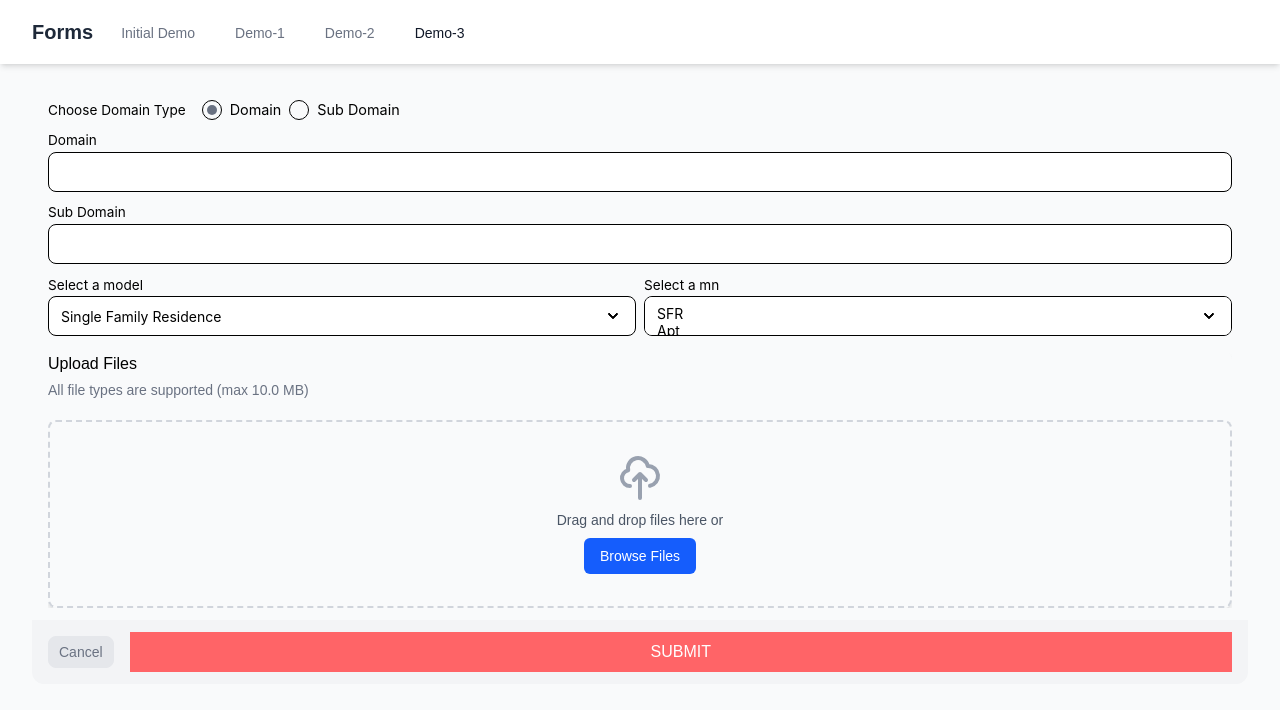
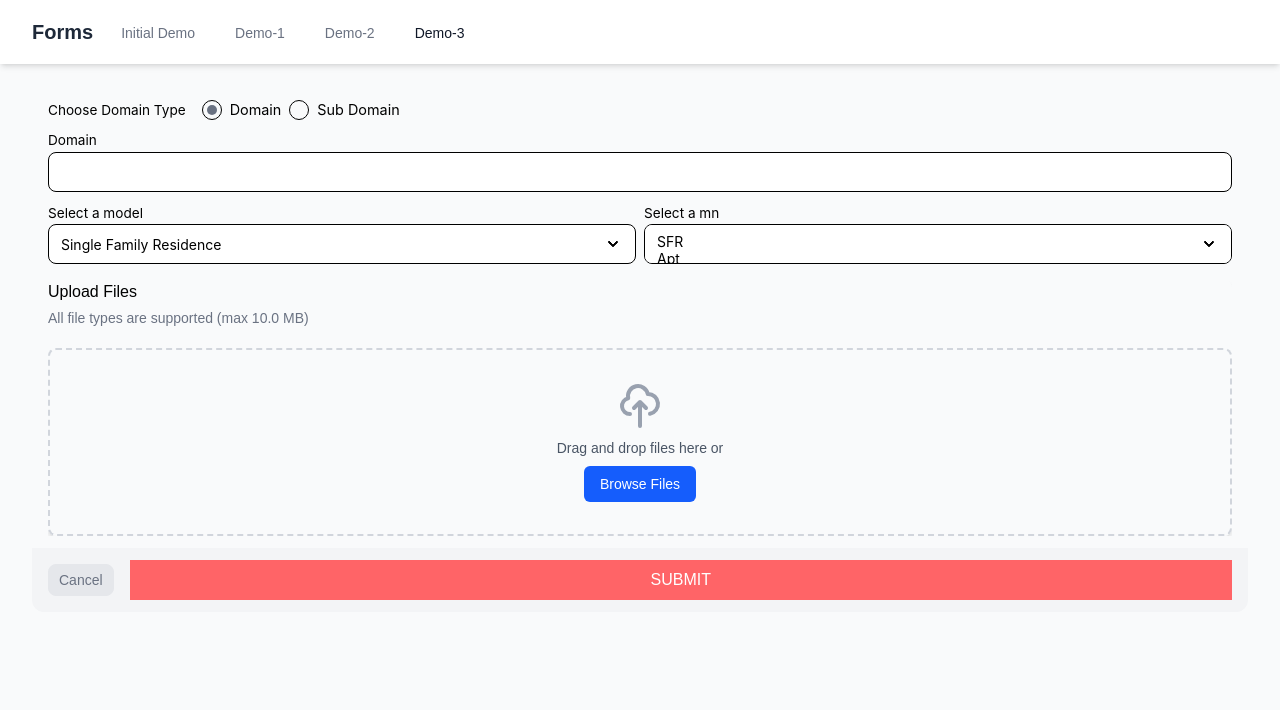
Before and after one commit to dmr-911/form-generator, a Next.js app: page /demo-3 in a window 1280 px wide. Shown: the top 710 px of the page. Built offline with nearby package versions, Linux system fonts and the light colour scheme.

Commit message:
fix: signature form

```diff
--- a/core/DynamicForm/components/SignaturePanel/index.tsx
+++ b/core/DynamicForm/components/SignaturePanel/index.tsx
@@ -1,8 +1,6 @@
 "use client";
 import React, {
-  forwardRef,
   useEffect,
-  useImperativeHandle,
   useRef,
   useState,
 } from "react";
@@ -21,6 +19,8 @@ const SignaturePanel = ({
   // eslint-disable-next-line @typescript-eslint/no-unused-vars
   onSignatureEnd,
   formik,
+  labelPosition = "above",
+  labelClassName = "text-sm",
   ...props
 }: SignaturePenalProps) => {
   // Forward the ref to the parent component
@@ -68,8 +68,39 @@ const SignaturePanel = ({
     }
   };
 
+    // Render the label based on the labelPosition prop
+    const renderLabel = () => {
+      const defaultLabelClass = "text-sm font-medium";
+
+      switch (labelPosition) {
+        case "above":
+          return (
+            <label
+              htmlFor={props.name}
+              className={`block mb-2 ${defaultLabelClass} ${labelClassName}`}
+            >
+              {props.label}
+            </label>
+          );
+        case "top-center":
+          return (
+            <div className={`bg-primary-500 dark:bg-muted-600 text-white py-1 px-4 absolute rounded-lg top-2 left-1/2 transform -translate-x-1/2 select-none ${labelClassName}`}>
+              {props.label}
+            </div>
+          );
+        case "top-left":
+        default:
+          return (
+            <div className={`bg-primary-500 dark:bg-muted-600 text-white py-1 px-2 absolute rounded-lg top-2 left-2 select-none ${labelClassName}`}>
+              {props.label}
+            </div>
+          );
+      }
+    };
+
   return (
     <div className="w-full relative mr-4 rounded-lg">
+      {labelPosition === "above" && renderLabel()}
       <SignaturePad
         ref={ref}
         onEnd={() => handleSignatureEnd(props.name, ref)}
@@ -91,12 +122,12 @@ const SignaturePanel = ({
           handleSignatureEnd(props.name, ref);
           formik && formik.setFieldValue(props.name, "");
         }}
-        className="w-full mt-4"
+        className="w-full mt-2 text-sm cursor-pointer"
         type="button"
       >
         Clear and draw again
       </button>
-      <div className="bg-primary-500 dark:bg-muted-600 text-white py-1 px-2 absolute rounded-lg top-2 left-2 select-none">
+      <div className="dark:bg-muted-600 text-white py-1 px-2 absolute rounded-lg top-2 left-2 select-none">
         {props.label}
       </div>
     </div>
--- a/core/DynamicForm/index.tsx
+++ b/core/DynamicForm/index.tsx
@@ -777,16 +777,12 @@ const DynamicForm = ({
 export default DynamicForm;
 
 export const InputRenderrer = (input: any) => {
-  const [isOpen, setOpen] = useState(false);
   const signRef = useRef(null);
-  const initialsRef = useRef(null);
   const { type, ...rest } = input || {};
   switch (type) {
     case "email":
       return <Input type="email" {...rest} autoComplete="new-password" />;
     case "password":
-      // return <Input type="password" {...rest} />;
-      // return <Input type="password" {...rest} />;
       return <Password type="password" {...rest} autoComplete="new-password" />;
     // case 'phone':
     //   return <Phone {...rest} />;
@@ -794,21 +790,6 @@ export const InputRenderrer = (input: any) => {
       return <Number type="number" {...rest} />;
     case "select":
       return <Select {...rest} />;
-
-    // case 'document-editor':
-    //   return (
-    //     <div>
-    //       <label htmlFor={rest?.name} className="truncate font-sans text-[.85rem] text-muted-400">
-    //         {rest?.label}
-    //       </label>
-    //       <DocumentBuilder
-    //         initialHtmlString={rest?.value}
-    //         setValue={(e: string) => {
-    //           rest.formik.setFieldValue(rest.name, e);
-    //         }}
-    //       />
-    //     </div>
-    //   );
 
     case "file":
       return (
@@ -820,7 +801,6 @@ export const InputRenderrer = (input: any) => {
             multiple={rest?.multiple}
             acceptedFileTypes={["image/png", "image/jpeg", "application/pdf"]}
           />
-
         </>
       );
 
@@ -870,8 +850,6 @@ export const InputRenderrer = (input: any) => {
           );
 
         default:
-
-        return null
           return (
             <Select error={getIn(rest.formik.errors, rest.name)} {...rest} />
           );
@@ -887,48 +865,10 @@ export const InputRenderrer = (input: any) => {
       return <CheckboxGroup {...rest} />;
 
     case "signature":
-      return <SignaturePanel ref={signRef} {...rest} />;
+      return <SignaturePanel {...rest} />;
 
-    // case 'initials':
-    //   return <SignaturePanel ref={initialsRef} {...rest} />;
 
     default:
-      switch (input.variant) {
-        case "address-autocomplete":
-          return null;
-        // return (
-        //   <>
-        //     <SearchAddressWithAutocomplete
-        //       label={rest?.label}
-        //       errors={rest?.formik?.errors}
-        //       name={rest?.name}
-        //       formik={rest?.formik}
-        //       withMap={rest?.withMap}
-        //       onChange={(values, fullAddress) => {
-        //         if (values?.latitude) {
-        //           // Only update if the new values are different
-        //           Object.keys(values || {}).forEach((key) => {
-        //             if (rest?.formik?.values?.[key] !== values[key]) {
-        //               rest?.formik?.setFieldValue(key, values[key]);
-        //             }
-        //           });
-        //         }
-
-        //         // Set the full address if it exists and is different
-        //         if (fullAddress && rest?.formik?.values?.[rest.name] !== fullAddress) {
-        //           rest.formik.setFieldValue(rest.name, fullAddress);
-        //         }
-        //       }}
-        //       error={rest?.formik?.errors?.[rest?.name] && rest?.formik?.touched?.[rest?.name]}
-        //       onBlur={rest?.formik?.handleBlur}
-        //       defaultValue={rest?.formik?.values?.[rest?.name]}
-        //     />
-        //     <FormError name={rest?.name} formik={rest?.formik} helperText={``} />
-        //   </>
-        // );
-
-        default:
-          return <Input type={type} {...rest} autoComplete="new-password" />;
-      }
+      return <Input type={type} {...rest} autoComplete="new-password" />;
   }
 };
--- a/package.json
+++ b/package.json
@@ -32,6 +32,7 @@
     "autoprefixer": "^10.4.20",
     "eslint": "^9",
     "eslint-config-next": "15.2.1",
+    "microbundle": "^0.15.1",
     "postcss": "^8.5.3",
     "postcss-import": "^16.1.0",
     "typescript": "^5"
--- a/src/app/demo-2/page.tsx
+++ b/src/app/demo-2/page.tsx
@@ -1,10 +1,11 @@
-
-"use client"
-import React from "react";
+"use client";
+import React, { useRef } from "react";
 import { DynamicForm, FormData } from "../../../core";
 import Button from "../../../core/DynamicForm/components/Button";
 
 const PageTwo = () => {
+  const signRef = useRef(null);
+  const spouseSignatureRef = useRef(null);
   const setNewPasswordData: FormData = {
     name: "SetNewPassword",
     grid: 2,
@@ -77,17 +78,55 @@ const PageTwo = () => {
           },
         },
       },
+      {
+        index: 3,
+        widths: {
+          default: "100%",
+          greaterThan1440: "50%",
+          between890And1440: "50%",
+          between600And890: "100%",
+        },
+        type: "signature",
+        name: "buyer_signature",
+        label: "Signature",
+        variant: "M",
+        labelClass: "text-sm",
+        ref: signRef,
+        required: true,
+        validation: {
+          type: "string",
+          validations: {},
+        },
+      },
+      {
+        index: 4,
+        widths: {
+          default: "100%",
+          greaterThan1440: "50%",
+          between890And1440: "50%",
+          between600And890: "100%",
+        },
+        type: "signature",
+        name: "spouse_signature",
+        label: "Spouse Signature",
+        variant: "M",
+        labelClass: "text-sm",
+        ref: spouseSignatureRef,
+        required: true,
+        validation: {
+          type: "string",
+          validations: {},
+        },
+      },
     ] as any[],
   };
   return (
     <DynamicForm formData={setNewPasswordData}>
-        <div className="col-span-full mt-3">
-          <button
-
-          className="!h-11 w-full uppercase bg-red-400 text-white">
-            Save
-          </button>
-        </div>
+      <div className="col-span-full mt-3">
+        <button className="!h-11 w-full uppercase bg-red-400 text-white">
+          Save
+        </button>
+      </div>
     </DynamicForm>
   );
 };
--- a/src/app/demo-3/page.tsx
+++ b/src/app/demo-3/page.tsx
@@ -68,10 +68,10 @@ const DemoThree = () => {
         label: "Domain",
         name: "domain",
         loading: false,
-        // depends: {
-        //   condition: "AND",
-        //   rules: [{ name: "domain-type", operator: "eq", value: "domain" }],
-        // },
+        depends: {
+          condition: "AND",
+          rules: [{ name: "domain-type", operator: "eq", value: "domain" }],
+        },
         requiredEnabled: {
           condition: "AND",
           rules: [{ name: "domain-type", operator: "eq", value: "domain" }],
@@ -93,10 +93,10 @@ const DemoThree = () => {
         id: "sub-domain",
         label: "Sub Domain",
         name: "sub-domain",
-        // depends: {
-        //   condition: "AND",
-        //   rules: [{ name: "domain-type", operator: "eq", value: "sub-domain" }],
-        // },
+        depends: {
+          condition: "AND",
+          rules: [{ name: "domain-type", operator: "eq", value: "sub-domain" }],
+        },
         requiredEnabled: {
           condition: "AND",
           rules: [{ name: "domain-type", operator: "eq", value: "sub-domain" }],
--- a/src/app/page.tsx
+++ b/src/app/page.tsx
@@ -105,7 +105,7 @@ const SingUpForm = () => {
     <div>
       <DynamicForm
         formData={signUpFormData}
-        isRealTime
+        // isRealTime
         // setRealTimeValues={(data) => setOnChangeFormData(data)}
       >
         <div className="col-span-full mt-3">
```
Also changed, not shown: 1 other file (tests, documents, lock files or other folders).
